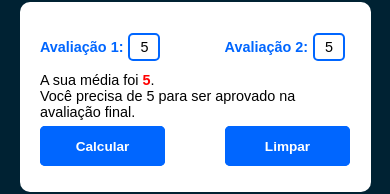
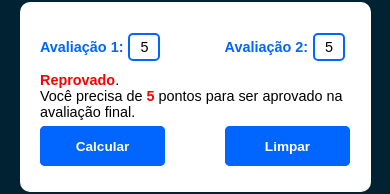
Before and after one commit to oTiagoPereira/Calculadora-de-media, a plain HTML site: page index.html in a window 390 px wide. Both pictures are taken after typing "5", "5" into the empty fields and a click on the button "Calcular". Shown: the part 171-365 px from the top of the page. Drawn offline with Linux system fonts and the light colour scheme.

Commit message:
ajuste bugs

```diff
--- a/ambiente/script.js
+++ b/ambiente/script.js
@@ -9,8 +9,8 @@ function calcular() {
   if (soma < 14) {
     media = soma / 2;
     final = 10 - media;
-    resposta.innerHTML = `<p>A sua média foi <span class="span-red">${media}</span>.</p>
-    <p>Você precisa de ${final} para ser aprovado na avaliação final.</p>`;
+    resposta.innerHTML = `<p><span class="span-red">Reprovado</span>.</p>
+    <p>Você precisa de <span class="span-red">${final}</span> pontos para ser aprovado na avaliação final.</p>`;
   } else if (soma >= 14) {
     media = soma / 2;
     resposta.innerHTML = `<p>A sua média foi <span class="span-green">${media}</span>.</p>
--- a/estilo/style.css
+++ b/estilo/style.css
@@ -162,6 +162,6 @@ input[type="number"] {
   }
 
   #resposta {
-    max-width: 90vw;
+    max-width: 80vw;
   }
 }
```
